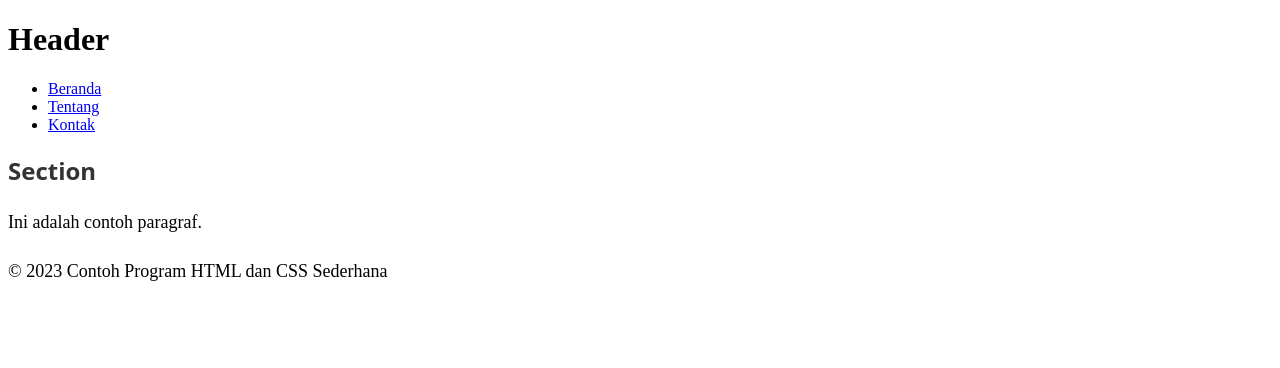
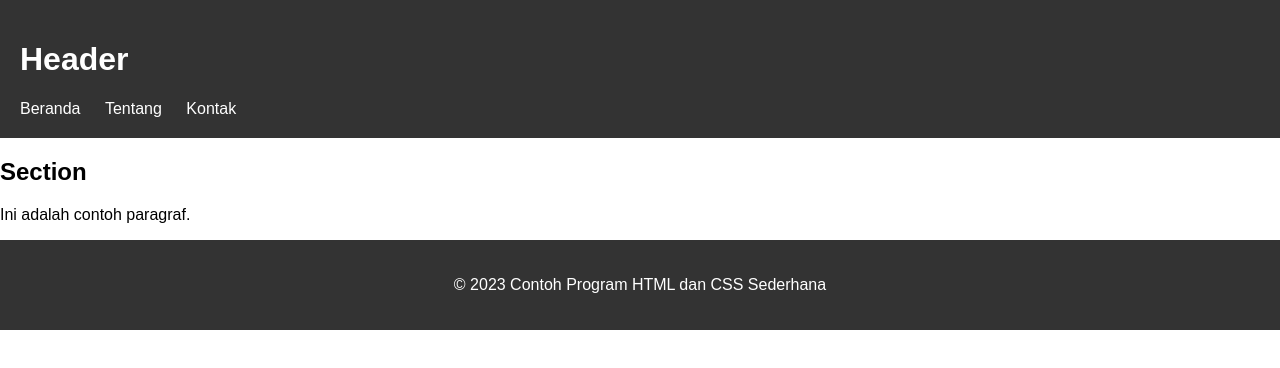
Before and after one commit to ChipiChapaa/prakDPW1_Firman_SE06C, a plain HTML site: page index.html in a window 1280 px wide. Drawn offline with Linux system fonts and the light colour scheme.

Commit message:
Update style.css

```diff
--- a/style.css
+++ b/style.css
@@ -1,23 +1,32 @@
-p{
-    font-family: serif;
-    line-height: 1.75em;
-    font-size: 18px;
+body {
+    margin: 0;
+    padding: 0;
+    font-family: sans-serif;
     }
-i
-{
-font-family: sans;
-color: orange;
-}
-p {
-    font-family: serif;
-    line-height: 1.75em;
+    header {
+    background-color: #333;
+    color: #fff;
+    padding: 20px;
     }
-    i
-    {
-    font-family: sans;
-    color: orange;
+    nav ul {
+    list-style: none;
+    margin: 0;
+    padding: 0;
     }
-    h2 {
-    font-family: sans;
-    color: #333;
+    nav li {
+    display: inline-block;
+    margin-right: 20px;
     }
+    nav li a {
+    color: #fff;
+    text-decoration: none;
+    }
+    section {
+    padding: 50p;
+    }
+    footer {
+    background-color: #333;
+    color: #fff;
+    text-align: center;
+    padding: 20px;
+    }
```
